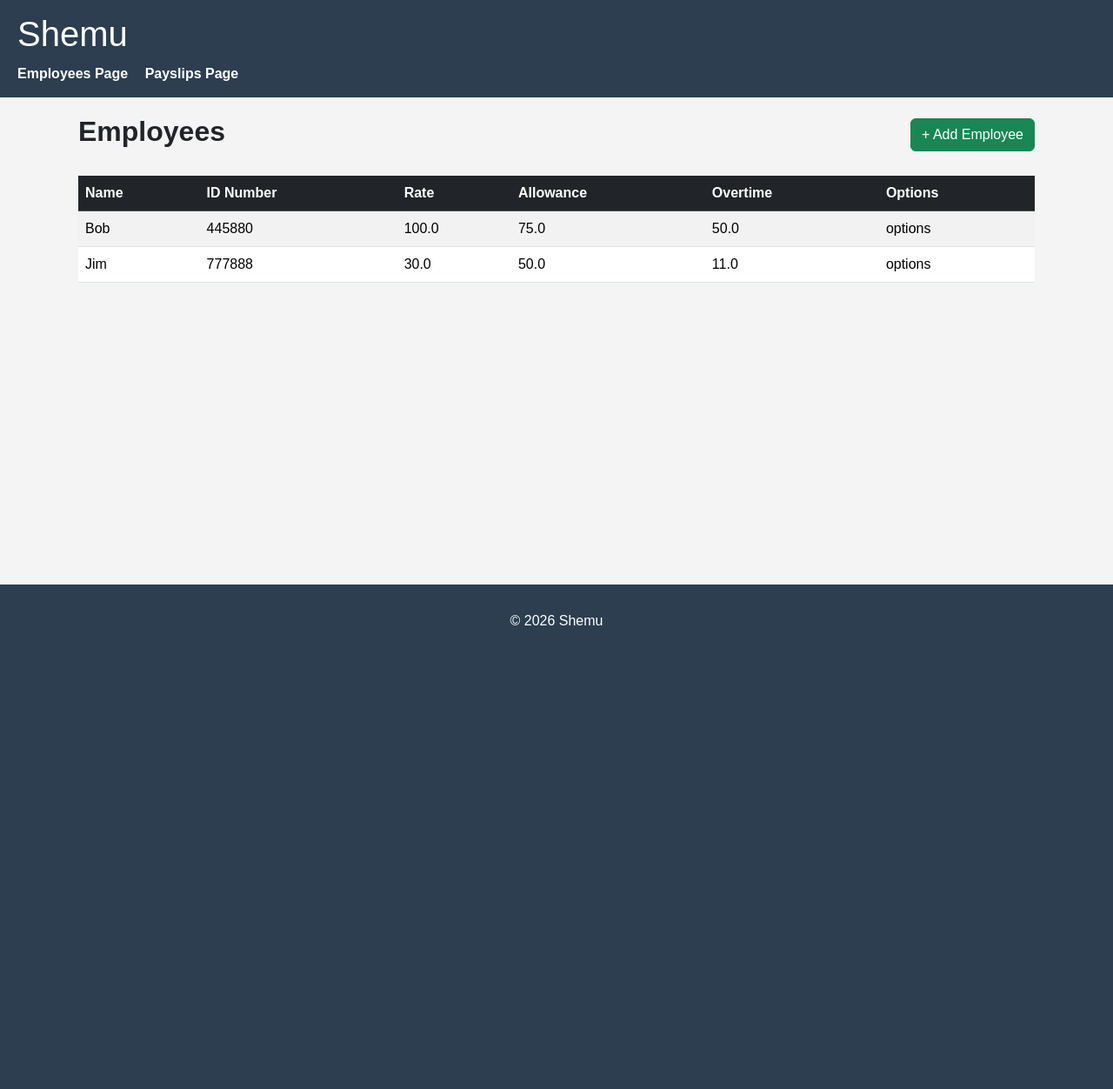
After one commit to Defalt1405/FinalProject-AudijeMangilit, a Django app: page /employees/ in a window 1280 px wide. The commit adds this page. Shown: the whole page at 87% size. Run offline with Django 5.2, Linux system fonts and the light colour scheme; data comes from the database, SQL or seed files in the repository; both versions use the stored data as it was after the commit.

Commit message:
added basic employee page

```diff
--- a/Shemu/payroll_app/admin.py
+++ b/Shemu/payroll_app/admin.py
@@ -1,3 +1,5 @@
 from django.contrib import admin
+from .models import Employee, Payslip
 
-# Register your models here.
+admin.site.register(Employee)
+admin.site.register(Payslip)
--- a/Shemu/payroll_app/templates/payroll_app/base.html
+++ b/Shemu/payroll_app/templates/payroll_app/base.html
@@ -1,9 +1,11 @@
 <!DOCTYPE html>
-<html>
+<html lang="en">
 
 <head>
-
-<title>Shemu Payroll System</title>
+<meta charset="utf-8">
+<meta name="viewport" content="width=device-width, initial-scale=1">
+<title>Shemu</title>
+<link href="https://cdn.jsdelivr.net/npm/bootstrap@5.3.3/dist/css/bootstrap.min.css" rel="stylesheet">
 
 <style>
         body {
@@ -58,6 +60,7 @@
 </head>
 
 
+
 <body>
 
     <!-- Header -->
@@ -67,7 +70,7 @@
         <!-- Navigation Bar -->
         <nav>
             <a href="{% url 'employees' %}">Employees Page</a>
-            <a href="{% url 'payslips' %}">Payslips Page</a>
+            <a>Payslips Page</a> <!-- add payslip link-->
         </nav>
     </header>
 
@@ -78,10 +81,11 @@
     </div>
 
     <!-- Footer -->
-    <footer>
-        <p>&copy; 2026 Shemu Payroll System</p>
+    <footer class="footer">
+        <div class="container">&copy; 2026 Shemu</div>
     </footer>
 
+<script src="https://cdn.jsdelivr.net/npm/bootstrap@5.3.3/dist/js/bootstrap.bundle.min.js"></script>
 </body>
 
 
--- /dev/null
+++ b/Shemu/payroll_app/templates/payroll_app/employees.html
@@ -0,0 +1,36 @@
+{% extends 'payroll_app/base.html' %}
+
+{% block content %}
+
+<div class="d-flex justify-content-between align-items-center mb-4">
+    <h2 class="fw-bold">Employees</h2>
+    <button class="btn btn-success">+ Add Employee</button>
+</div>
+
+<table class="table table-striped">
+    <thead>
+        <tr>
+            <th class="table-dark" scope="col"> Name </th>
+            <th class="table-dark" scope="col"> ID Number </th>
+            <th class="table-dark" scope="col"> Rate </th>
+            <th class="table-dark" scope="col"> Allowance </th>
+            <th class="table-dark" scope="col"> Overtime </th>
+            <th class="table-dark" scope="col"> Options </th>
+        </tr>
+    </thead>
+    <tbody>
+        {% for e in emp %}
+        <tr>
+            <td>{{ e.name }}</td>
+            <td>{{ e.id_number }}</td>
+            <td>{{ e.rate }}</td>
+            <td>{{ e.allowance }}</td>
+            <td>{{ e.overtime_pay }}</td>
+            <td>options</td>
+        </tr>
+        {% endfor %}
+    </tbody>
+</table>
+
+
+{% endblock %}
--- a/Shemu/payroll_app/urls.py
+++ b/Shemu/payroll_app/urls.py
@@ -18,4 +18,5 @@ from django.urls import path
 from . import views
 
 urlpatterns = [
+    path('employees/', views.employees, name='employees')
 ]
--- a/Shemu/payroll_app/views.py
+++ b/Shemu/payroll_app/views.py
@@ -1,3 +1,6 @@
-from django.shortcuts import render
+from django.shortcuts import render, redirect, get_object_or_404
+from payroll_app.models import Employee, Payslip
 
-# Create your views here.
+def employees(request):
+    employee_objects = Employee.objects.all()
+    return render(request, 'payroll_app/employees.html', {'emp':employee_objects})
```
Also changed, not shown: Shemu/db.sqlite3.
